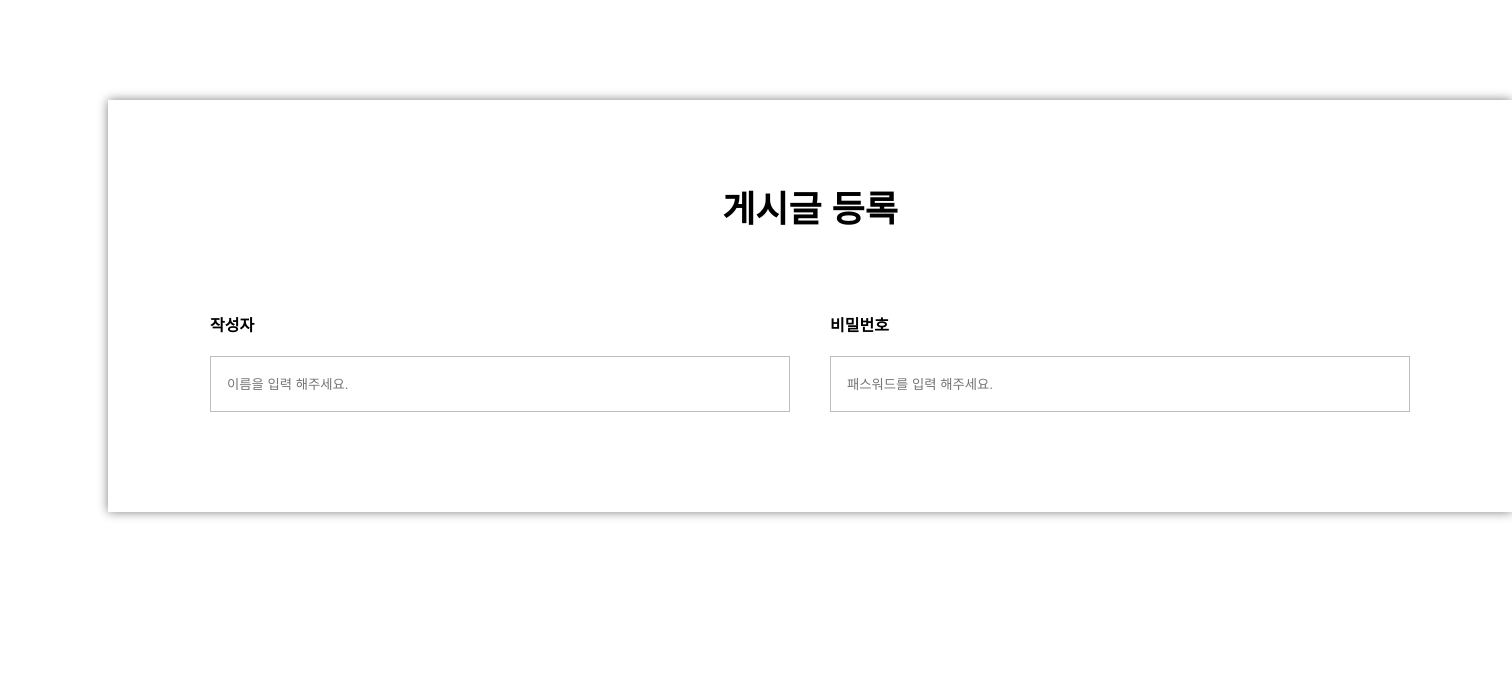
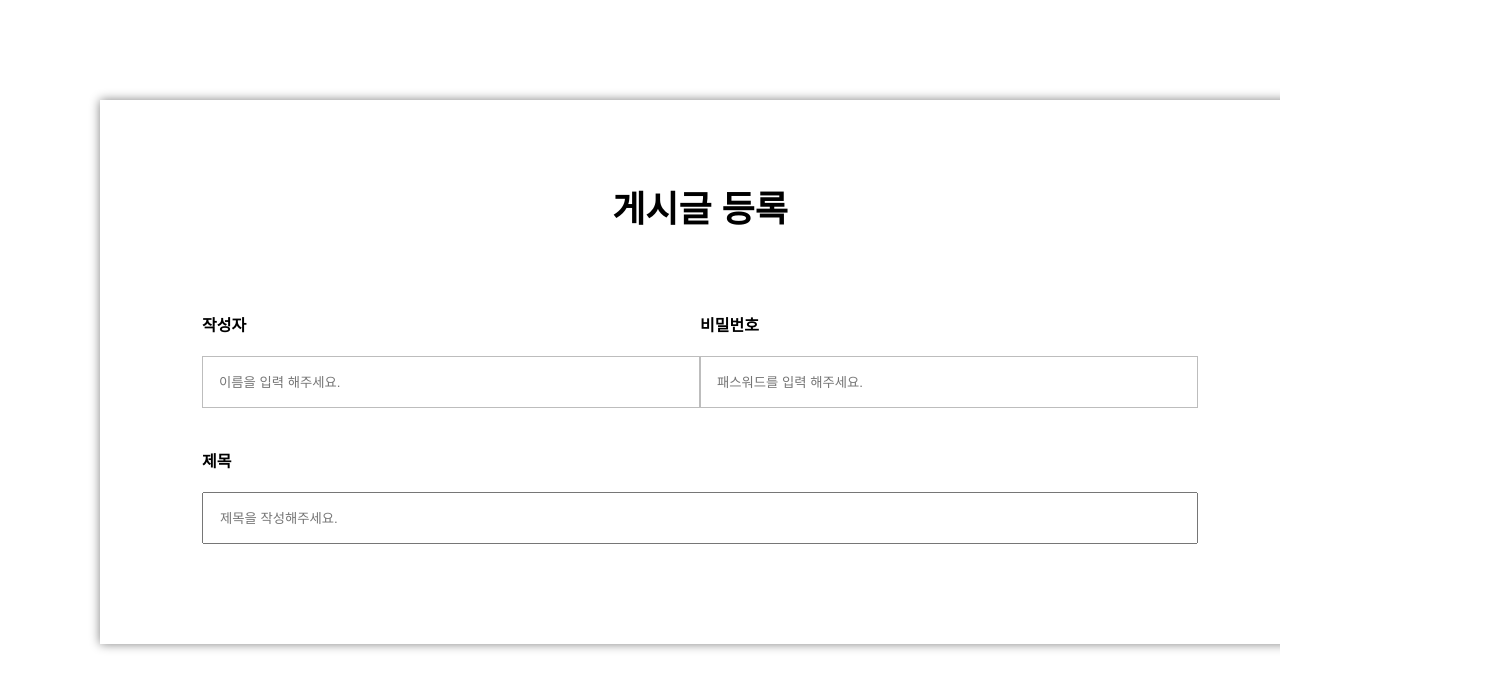
Before and after one commit to DevLJW/Board, a Next.js app in the folder freeboard/: page /boards in a window 1280 px wide. Shown: the top 690 px of the page, 1512 px wide, since content can reach past the window. Built offline with nearby package versions, Linux system fonts and the light colour scheme.

Commit message:
design and global.css update

```diff
--- a/freeboard/pages/_app.js
+++ b/freeboard/pages/_app.js
@@ -1,4 +1,4 @@
-// import '@/styles/globals.css'
+import "@/styles/globals.css";
 
 export default function App({ Component, pageProps }) {
   return <Component {...pageProps} />;
--- a/freeboard/pages/boards/index.js
+++ b/freeboard/pages/boards/index.js
@@ -5,6 +5,7 @@ import {
   Label,
   InputWrapper,
   Writer,
+  Subject,
 } from "../../styles/BoardWrite";
 
 export default function BoardWrite() {
@@ -24,6 +25,10 @@ export default function BoardWrite() {
           ></Writer>
         </InputWrapper>
       </WriterWrapper>
+      <InputWrapper>
+        <Label>제목</Label>
+        <Subject type="text" placeholder="제목을 작성해주세요." />
+      </InputWrapper>
     </Wrapper>
   );
 }
--- a/freeboard/styles/BoardWrite.js
+++ b/freeboard/styles/BoardWrite.js
@@ -16,22 +16,23 @@ export const Wrapper = styled.div`
   box-shadow: 0px 0px 10px gray;
 `;
 
+export const WriterWrapper = styled.div`
+  width: 100%; //1200px
+  display: flex;
+  flex-direction: row;
+  justify-content: space-between;
+  padding-top: 40px;
+`;
+
 export const Title = styled.div`
   font-family: Arial, Helvetica, sans-serif;
   font-size: 36px;
   font-weight: bold;
 `;
 
-export const WriterWrapper = styled.div`
-  width: 100%;
-  display: flex;
-  flex-direction: row;
-  justify-content: space-between;
-  padding-top: 40px;
-`;
-
 export const InputWrapper = styled.div`
   padding-top: 40px;
+  width: 100%;
 `;
 
 export const Label = styled.div`
@@ -41,8 +42,14 @@ export const Label = styled.div`
 `;
 
 export const Writer = styled.input`
-  width: 560px;
+  width: calc(100%);
   height: 52px;
   padding-left: 16px;
   border: 1px solid #bdbdbd;
 `;
+
+export const Subject = styled.input`
+  width: calc(100%); //996px;
+  height: 52px;
+  padding-left: 16px;
+`;
--- a/freeboard/styles/globals.css
+++ b/freeboard/styles/globals.css
@@ -1,9 +1,9 @@
 :root {
   --max-width: 1100px;
   --border-radius: 12px;
-  --font-mono: ui-monospace, Menlo, Monaco, 'Cascadia Mono', 'Segoe UI Mono',
-    'Roboto Mono', 'Oxygen Mono', 'Ubuntu Monospace', 'Source Code Pro',
-    'Fira Mono', 'Droid Sans Mono', 'Courier New', monospace;
+  --font-mono: ui-monospace, Menlo, Monaco, "Cascadia Mono", "Segoe UI Mono",
+    "Roboto Mono", "Oxygen Mono", "Ubuntu Monospace", "Source Code Pro",
+    "Fira Mono", "Droid Sans Mono", "Courier New", monospace;
 
   --foreground-rgb: 0, 0, 0;
   --background-start-rgb: 214, 219, 220;
@@ -87,12 +87,13 @@ body {
 
 body {
   color: rgb(var(--foreground-rgb));
-  background: linear-gradient(
+  /* background: linear-gradient(
       to bottom,
       transparent,
       rgb(var(--background-end-rgb))
     )
-    rgb(var(--background-start-rgb));
+    rgb(var(--background-start-rgb)); */
+  background: white;
 }
 
 a {
```
